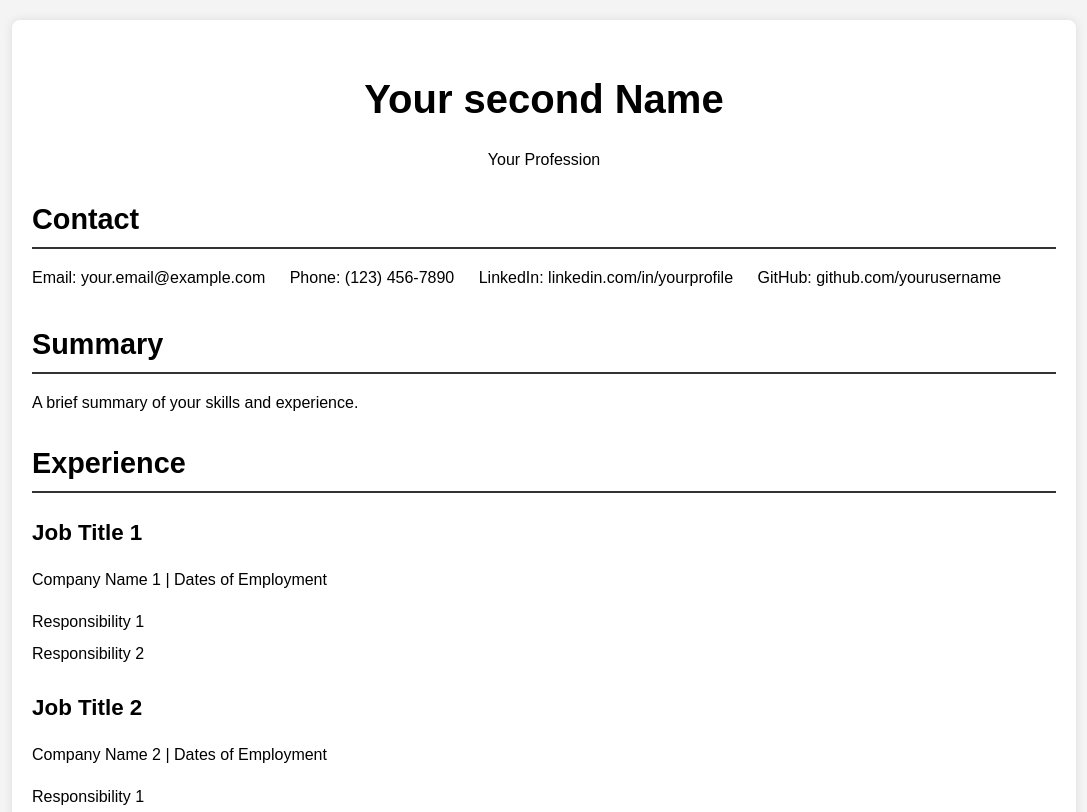
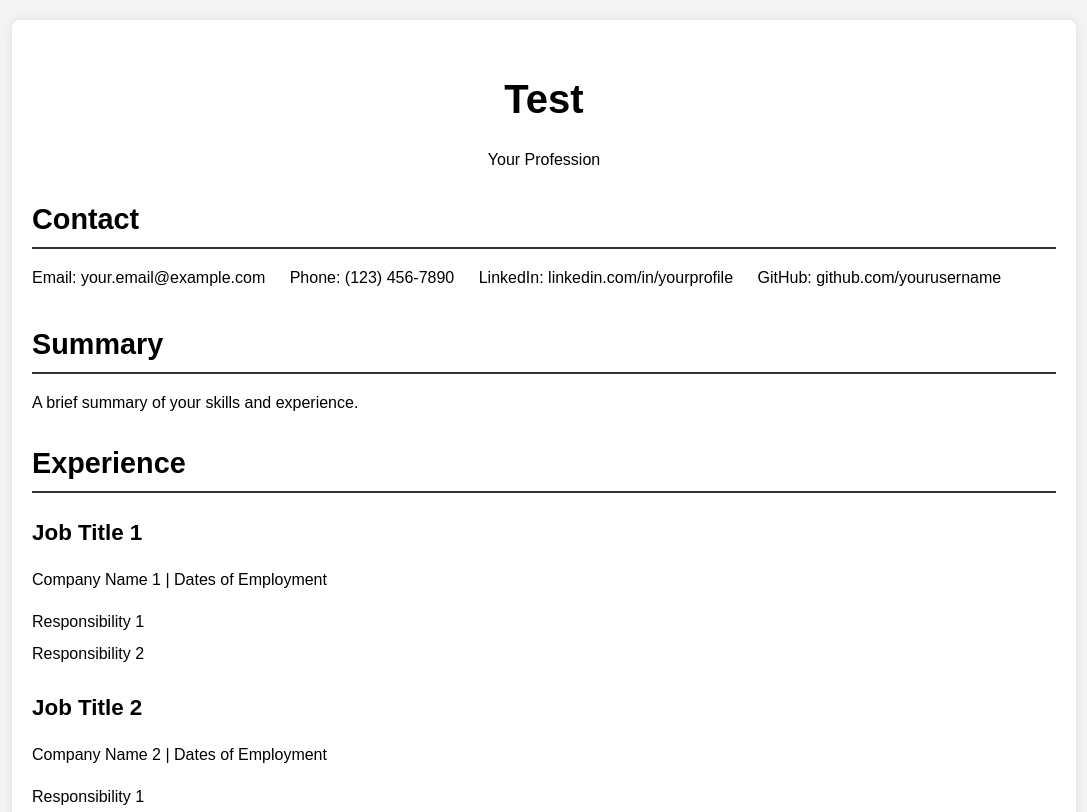
Before and after one commit to ShreelaxmiGangolli/Hosting-Resume-on-AWS-EC2, a plain HTML site: page resume/index.html in a window 1280 px wide. Shown: the top 812 px of the page, without its empty margins (96-1183 px from the left). Drawn offline with Linux system fonts and the light colour scheme.

Commit message:
Update index.html

```diff
--- a/resume/index.html
+++ b/resume/index.html
@@ -9,7 +9,7 @@
 <body>
     <div class="container">
         <header>
-            <h1>Your second Name</h1>
+            <h1>Test</h1>
             <p>Your Profession</p>
         </header>
 
```
